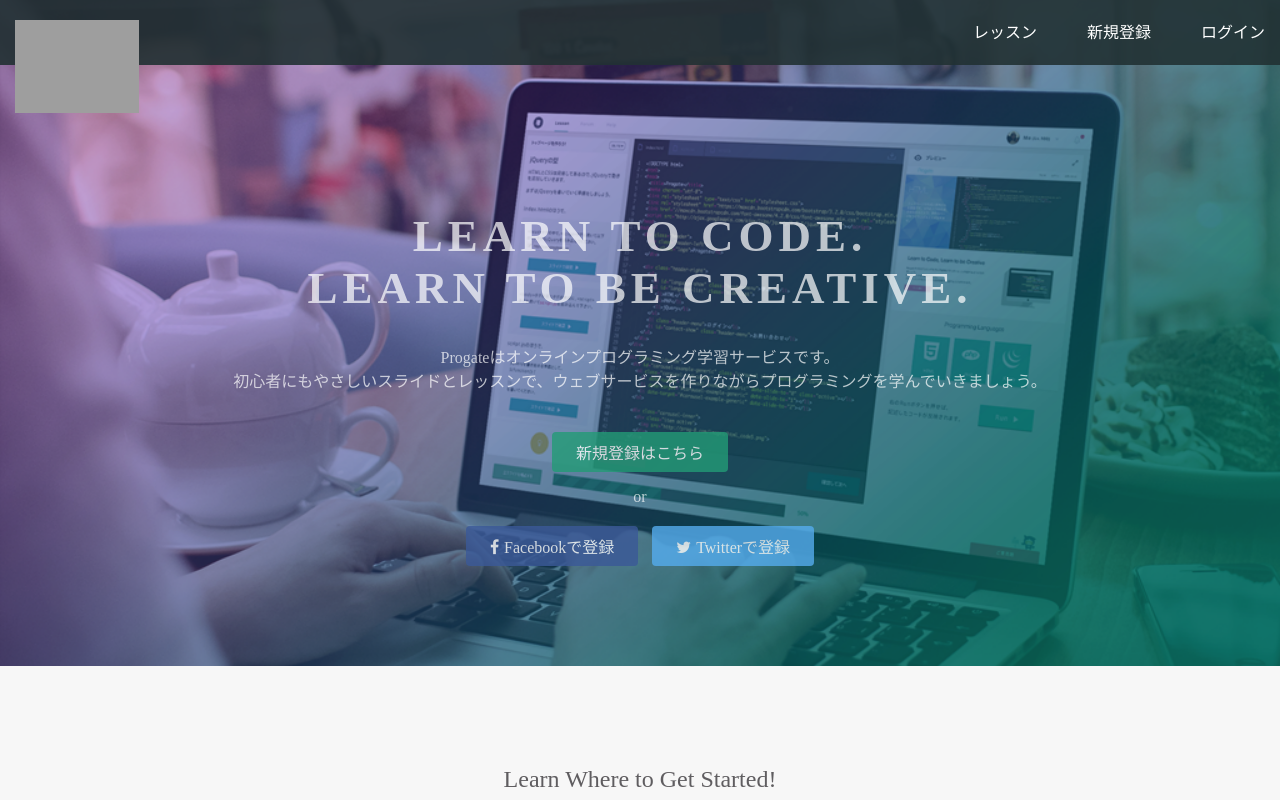
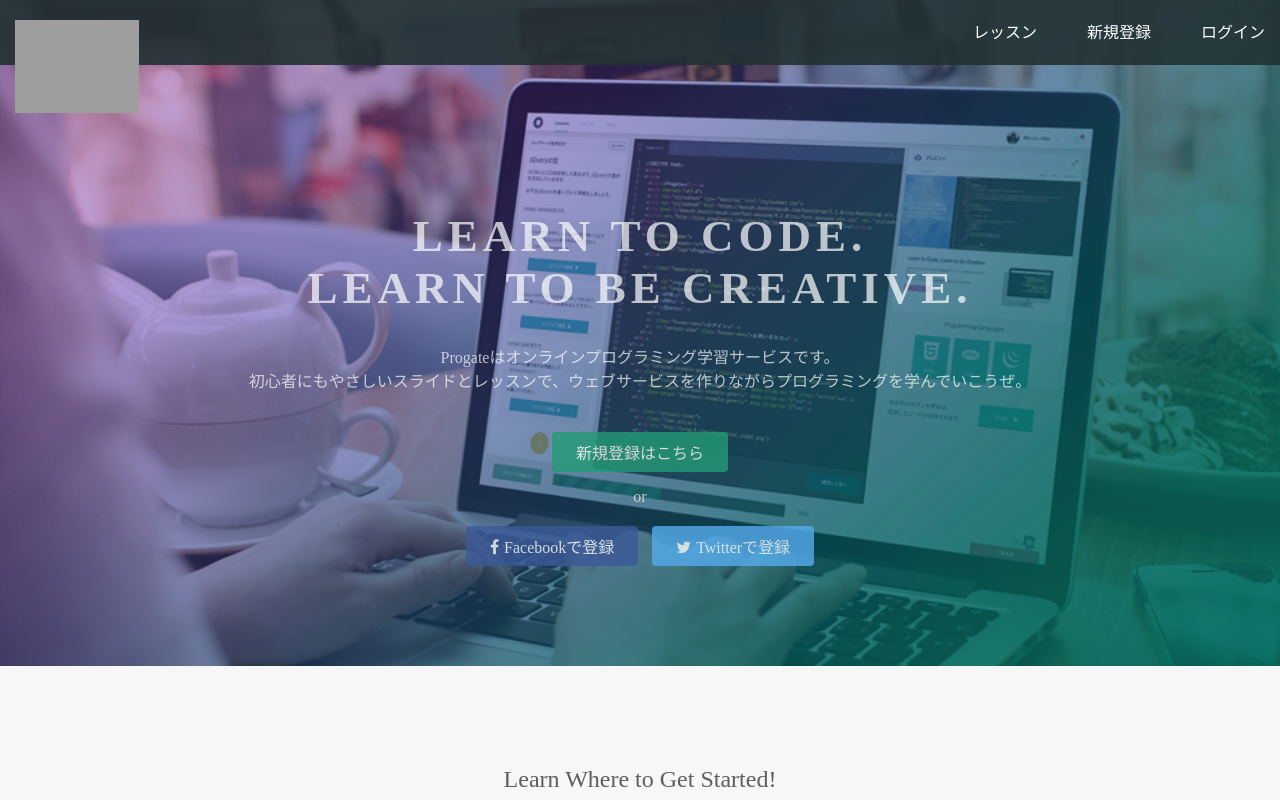
Before and after one commit to yoppy-kj/yoppy-kj.github.io, a plain HTML site: page index.html in a window 1280 px wide. Shown: the top 800 px of the page. Drawn offline with Linux system fonts and the light colour scheme; grey boxes are pictures that could not be loaded.

Commit message:
Update index.html

```diff
--- a/index.html
+++ b/index.html
@@ -24,7 +24,7 @@
   <div class="top-wrapper">
     <div class="container">
       <h1>LEARN TO CODE.<br>LEARN TO BE CREATIVE.</h1>
-      <p>Progateはオンラインプログラミング学習サービスです。<br>初心者にもやさしいスライドとレッスンで、ウェブサービスを作りながらプログラミングを学んでいきましょう。</p>
+      <p>Progateはオンラインプログラミング学習サービスです。<br>初心者にもやさしいスライドとレッスンで、ウェブサービスを作りながらプログラミングを学んでいこうぜ。</p>
       <div class="btn-wrapper">
         <a href="#" class="btn signup">新規登録はこちら</a>
         <p>or</p>
```
